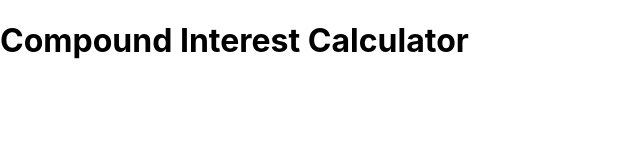
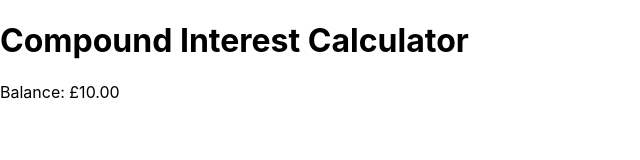
Before and after one commit to upul-d/compound_interest_calculator, a React (Create React App) app: page / in a window 1280 px wide. Shown: the top 160 px of the page, without its empty margins (0-640 px from the left). Built offline with nearby package versions, Linux system fonts and the light colour scheme.

Commit message:
Adds ResultView - displays hard-coded balance

```diff
--- a/src/components/Calculator.js
+++ b/src/components/Calculator.js
@@ -1,4 +1,5 @@
 import React, {Component} from 'react';
+import ResultView from './ResultView';
 
 class Calculator extends Component {
   constructor(props) {
@@ -7,7 +8,11 @@ class Calculator extends Component {
   }
 
   render() {
-    return <h1>{this.props.title}</h1>
+    return <div>
+      <h1>{this.props.title}</h1>
+      {/* ResultView given temporarily hard-coded balance*/}
+      <ResultView balance='10.00'/>
+    </div>
   }
 }
 
--- /dev/null
+++ b/src/components/ResultView.js
@@ -0,0 +1,5 @@
+const ResultView = ({balance}) => {
+  return `Balance: £${balance}`;
+}
+
+export default ResultView;
```
